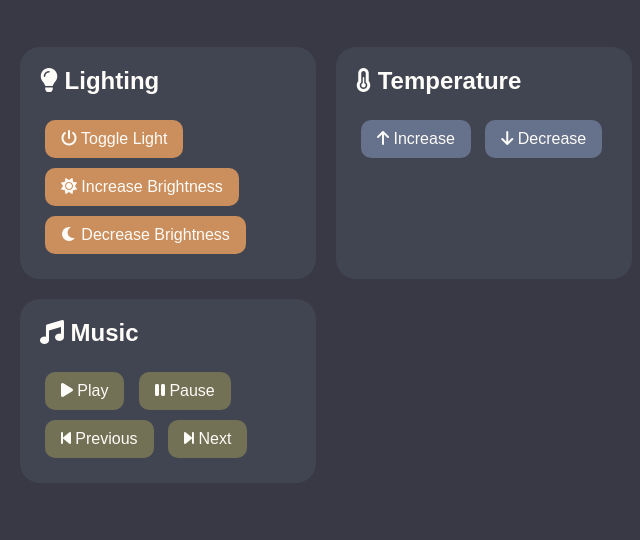
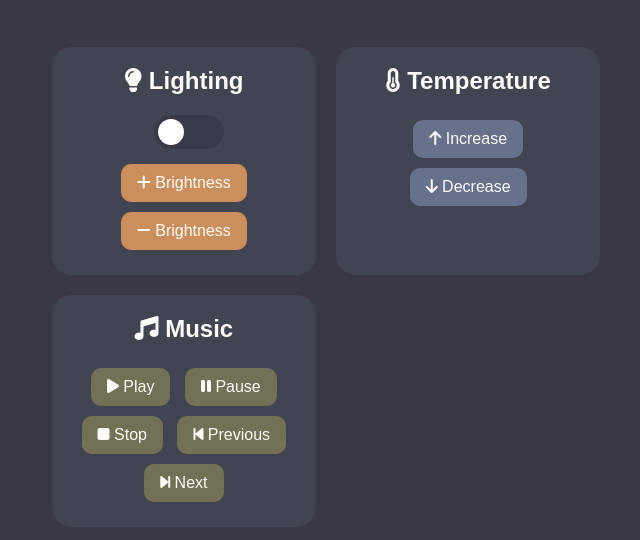
Before and after one commit to MartinFlischman/HomeHub, a plain HTML site: page index.html in a window 1280 px wide. Shown: the part 90-630 px from the top of the page, without its empty margins (314-954 px from the left). Drawn offline with Linux system fonts and the light colour scheme.

Commit message:
Update HTML and CSS for Improved Interface
feat: added new HTML structure for lighting and music sections

feat: added stop button with favicon in the music section

feat: updated CSS to style new HTML elements and sections

feat: added toggle switch for lighting control

fix: adjusted slider width for better alignment

feat: added CSS to hide scrollbar

feat: improved button hover effect with soft glow

feat: adjusted slider toggle position for better visibility

```diff
--- a/index.html
+++ b/index.html
@@ -16,11 +16,18 @@
     </header>
 
     <main>
-        <section id="lighting">
+        <section id="lighting" class="section-with-toggle">
             <h2><i class="fas fa-lightbulb"></i> Lighting</h2>
-            <button id="toggleLight"><i class="fas fa-power-off"></i> Toggle Light</button>
-            <button id="increaseBrightness"><i class="fas fa-sun"></i> Increase Brightness</button>
-            <button id="decreaseBrightness"><i class="fas fa-moon"></i> Decrease Brightness</button>
+            <div class="control-wrapper">
+                <label class="switch">
+                    <input type="checkbox" id="toggleLight">
+                    <span class="slider"></span>
+                </label>
+                <div class="button-wrapper">
+                    <button id="increaseBrightness"><i class="fas fa-plus"></i> Brightness</button>
+                    <button id="decreaseBrightness"><i class="fas fa-minus"></i> Brightness</button>
+                </div>
+            </div>
         </section>
 
         <section id="temperature">
@@ -33,6 +40,7 @@
             <h2><i class="fas fa-music"></i> Music</h2>
             <button id="playMusic"><i class="fas fa-play"></i> Play</button>
             <button id="pauseMusic"><i class="fas fa-pause"></i> Pause</button>
+            <button id="stopMusic"><i class="fas fa-stop"></i> Stop</button>
             <button id="previousSong"><i class="fas fa-step-backward"></i> Previous</button>
             <button id="nextSong"><i class="fas fa-step-forward"></i> Next</button>
         </section>
--- a/styles.css
+++ b/styles.css
@@ -1,3 +1,4 @@
+/* Global styles */
 body {
     font-family: Arial, sans-serif;
     background-color: #383945;
@@ -7,12 +8,23 @@ body {
     display: flex;
     flex-direction: column;
     align-items: center;
+    overflow: hidden; /* Hide scrollbar */
+}
+
+/* Hide scrollbar for Chrome, Safari and Opera */
+body::-webkit-scrollbar {
+    display: none;
+}
+
+/* Hide scrollbar for IE, Edge and Firefox */
+body {
+    -ms-overflow-style: none; /* IE and Edge */
+    scrollbar-width: none; /* Firefox */
 }
 
 header {
     padding: 50px 0 30px;
     text-align: center;
-    width: 100%;
 }
 
 h1 {
@@ -24,12 +36,14 @@ main {
     display: grid;
     grid-template-columns: repeat(auto-fit, minmax(250px, 1fr));
     gap: 20px;
+    margin: 0 5px;
 }
 
 section {
     background-color: #414551;
     padding: 20px;
     border-radius: 20px;
+    text-align: center;
 }
 
 h2 {
@@ -47,12 +61,69 @@ button {
     border-radius: 10px;
     cursor: pointer;
     transition: background-color 0.3s;
+    outline: none;
 }
 
 button:focus {
     outline: none;
 }
 
+button:active {
+    box-shadow: 0 0 10px rgba(255, 255, 255, 0.8);
+}
+
+.button-wrapper {
+    margin-top: 10px;
+}
+
+/* Toggle switch styles */
+.switch {
+    position: relative;
+    display: inline-block;
+    width: 60px;
+    height: 34px;
+}
+
+.switch input {
+    opacity: 0;
+    width: 0;
+    height: 0;
+}
+
+.slider {
+    width: 70px;
+    position: absolute;
+    cursor: pointer;
+    top: 0;
+    left: 0;
+    right: 0;
+    bottom: 0;
+    background-color: #393a47;
+    transition: 0.4s;
+    border-radius: 34px;
+}
+
+.slider:before {
+    position: absolute;
+    content: "";
+    height: 26px;
+    width: 26px;
+    left: 4px;
+    bottom: 4px;
+    background-color: white;
+    transition: 0.4s;
+    border-radius: 50%;
+}
+
+input:checked + .slider {
+    background-color: #cb8e5d;
+}
+
+input:checked + .slider:before {
+    transform: translateX(36px);
+}
+
+/* Button styles for different sections */
 #lighting button {
     background-color: #cb8e5d;
 }
@@ -65,6 +136,7 @@ button:focus {
     background-color: #727155;
 }
 
+/* Hover styles for buttons in different sections */
 #lighting button:hover {
     background-color: #e8b880;
 }
@@ -77,6 +149,7 @@ button:focus {
     background-color: #a3a172;
 }
 
+/* Responsive styles */
 @media (max-width: 768px) {
     main {
         padding: 10px;
```
